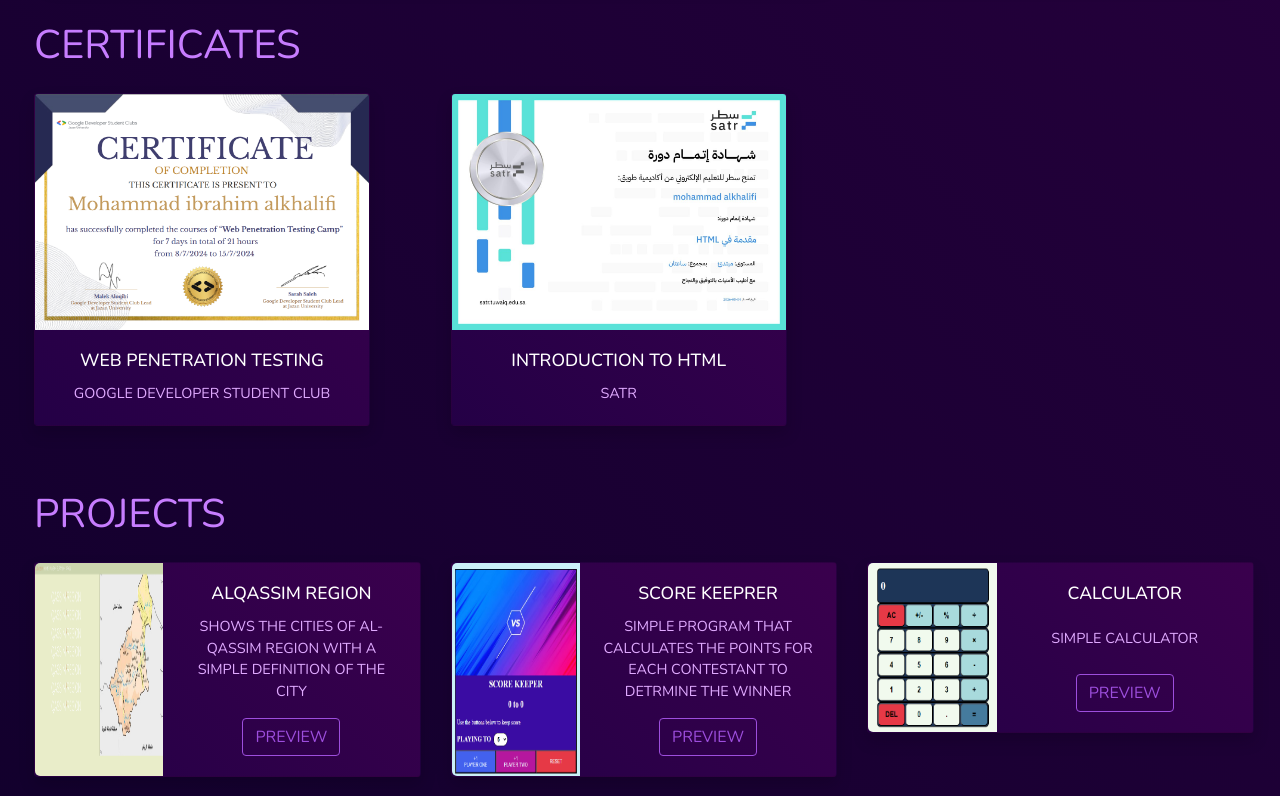
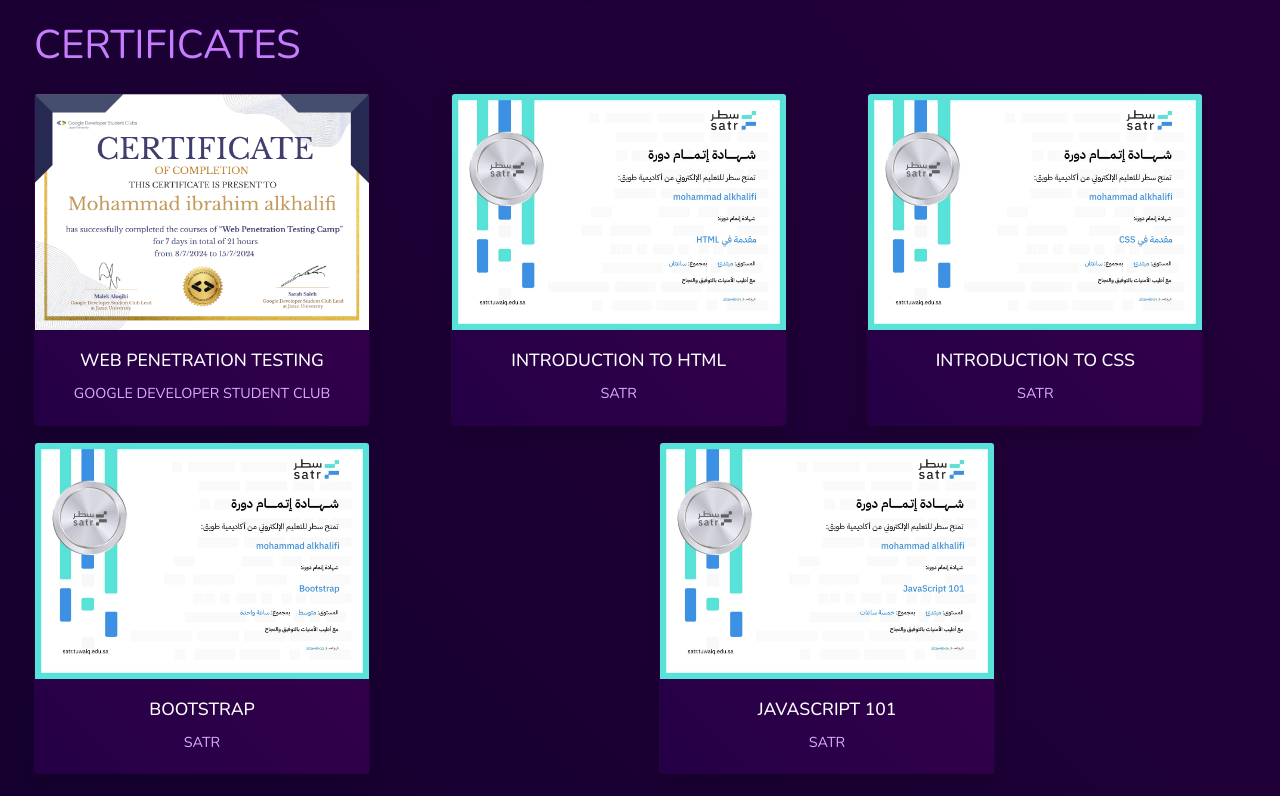
Before and after one commit to im7z/mohammed-website, a plain HTML site: page index.html in a window 1280 px wide. Shown: the part 665-1461 px from the top of the page. Drawn offline with nearby package versions, Linux system fonts and the light colour scheme.

Commit message:
more cer

```diff
--- a/index.html
+++ b/index.html
@@ -176,7 +176,7 @@
         <div class="container-fluid ml-1 mt-4 " id="certificates">
             <h1 class="">Certificates</h1>
             <div class="row mt-4 align-items-center justify-content-start">
-                <div class="col col-lg-6 col-xl-4 mb-3 ">
+                <div class="col mb-3 ">
                     <div class="card boxx box shadow " style="width: 21rem;">
                         <a href="https://drive.google.com/file/d/1r86kwUsV3W7gBoMWVmDTsUI_hACOGSh5/view?usp=sharing"><img
                                 src="pic/c1.png" class="card-img-top" alt="..." id="imgg" class="img-fluid"></a>
@@ -186,12 +186,42 @@
                         </div>
                     </div>
                 </div>
-                <div class="col col-lg-6 col-xl-4 mb-3 ">
+                <div class="col mb-3 ">
                     <div class="card boxx box shadow " style="width: 21rem;">
                         <a href="https://drive.google.com/file/d/1CST4y73gxpXmKW7jB0j4VyBEVZgqW57r/view?usp=sharing"><img
                                 src="pic/c2.jpg" class="card-img-top" alt="..." id="imgg" class="img-fluid"></a>
                         <div class="card-body text-center">
                             <h5 class="card-title text-center">Introduction to HTML</h5>
+                            <p class="card-text text-center ">Satr</p>
+                        </div>
+                    </div>
+                </div>
+                <div class="col mb-3 ">
+                    <div class="card boxx box shadow " style="width: 21rem;">
+                        <a href="https://drive.google.com/file/d/1DR2oEHSrKBdAjgUZXvelBpbCbxpwIyj_/view?usp=sharing"><img
+                                src="pic/c3.jpg" class="card-img-top" alt="..." id="imgg" class="img-fluid"></a>
+                        <div class="card-body text-center">
+                            <h5 class="card-title text-center">Introduction to CSS</h5>
+                            <p class="card-text text-center ">Satr</p>
+                        </div>
+                    </div>
+                </div>
+                <div class="col mb-3 ">
+                    <div class="card boxx box shadow " style="width: 21rem;">
+                        <a href="https://drive.google.com/file/d/1Nrvq_QnlDHT06eKysEIRTuqaY_X8c2cs/view?usp=sharing"><img
+                                src="pic/c4.jpg" class="card-img-top" alt="..." id="imgg" class="img-fluid"></a>
+                        <div class="card-body text-center">
+                            <h5 class="card-title text-center">Bootstrap</h5>
+                            <p class="card-text text-center ">Satr</p>
+                        </div>
+                    </div>
+                </div>
+                <div class="col mb-3 ">
+                    <div class="card boxx box shadow " style="width: 21rem;">
+                        <a href="https://drive.google.com/file/d/1X_39JPutFF3VJ85cV2gUn5tdzGoG9IjG/view?usp=sharing"><img
+                                src="pic/c5.jpg" class="card-img-top" alt="..." id="imgg" class="img-fluid"></a>
+                        <div class="card-body text-center">
+                            <h5 class="card-title text-center">JavaScript 101</h5>
                             <p class="card-text text-center ">Satr</p>
                         </div>
                     </div>
```
Also changed, not shown: pic/c3.jpg (added), pic/c4.jpg (added), pic/c5.jpg (added).
